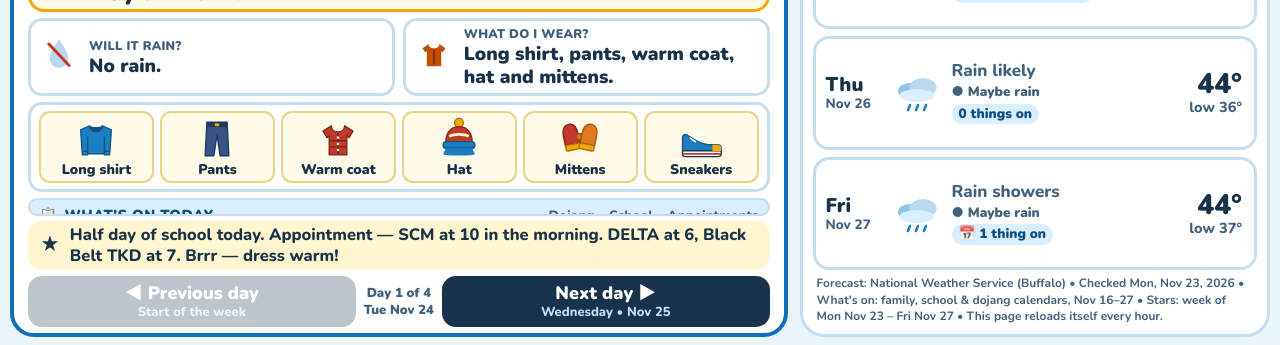
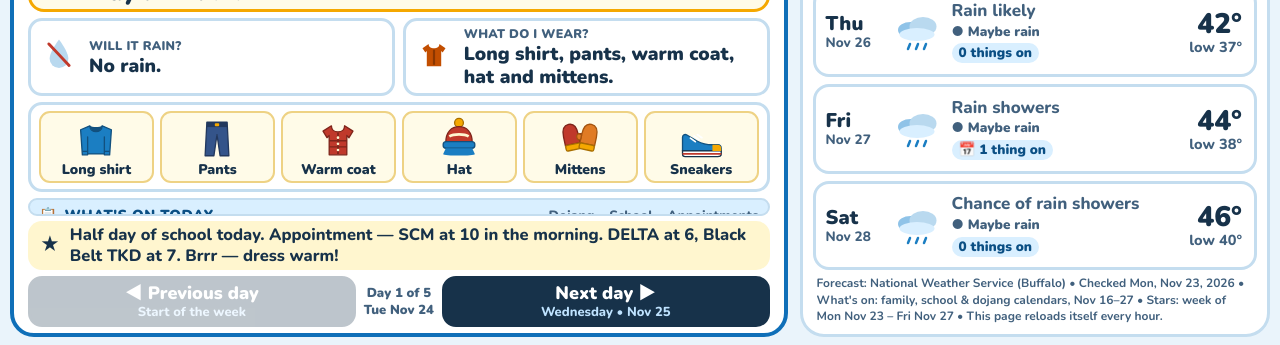
Before and after one commit to loop9-remixd/whatshouldiwear, a plain HTML site: page index.html in a window 1280 px wide. Shown: the part 455-800 px from the top of the page. Drawn offline with nearby package versions, Linux system fonts and the light colour scheme.

Commit message:
Weather board: morning refresh Tue Nov 24 — Tue 39/26, Wed 43/31, Thanksgiving 42/37 rain after 1pm, Fri 44/38, Sat 46/40 chance rain, Nov 28 added, stars 1 of 5

```diff
--- a/index.html
+++ b/index.html
@@ -611,7 +611,7 @@ function renderStars(){
      jacket if the morning is cold).
    - SNOW that day: add boots to the outfit.
    - Rain that day: add the umbrella note.
-   This week (Nov 16–27) has no snow days, so no outfit lists
+   This week (Nov 16–28) has no snow days, so no outfit lists
    boots; add them the first day snow appears in the forecast.
    Thanksgiving (Nov 26) now has rain likely and no snow in
    the forecast at all, so no outfit lists boots for it.
@@ -628,17 +628,18 @@ var DAYS = [
   { day:"Saturday", short:"Sat", date:"November 21", icon:"sunny", words:"Sunny", explain:"The sun is out most of the day. A warm, sunny day.", high:64, low:46, feel:"Warm and sunny.", rain:"No rain.", rainIcon:"no", wear:"T-shirt and shorts. Light jacket in the morning.", wearIcon:"jacket", events:[{time:"8:55–10:55am", name:"Tiger Instruction", type:"dojang"},{time:"11am–5pm", name:"Fall Fusion Tournament", type:"dojang"}], note:"Big dojang day! Tiger Instruction in the morning, then the Fall Fusion Tournament from 11 to 5.", tag:"" },
   { day:"Sunday", short:"Sun", date:"November 22", icon:"partly", words:"Partly sunny", explain:"Partly sunny. A little rain may fall after 1 in the morning.", high:65, low:43, feel:"Mild and partly sunny.", rain:"Maybe a little rain after 1am.", rainIcon:"maybe", wear:"T-shirt and shorts, with a jacket. Umbrella, just in case.", wearIcon:"umbrella", events:[{time:"9:45–11:45am", name:"Demo Team Practice", type:"dojang"},{time:"12:30–2pm", name:"Black Belt Test Practice #1 — Dillon helping", type:"dojang"}], note:"A little rain may come after 1 in the morning. Black Belt Test Practice at 12:30 — Dillon is helping.", tag:"WARMEST" },
   { day:"Monday", short:"Mon", date:"November 23", icon:"partly", words:"Partly sunny", explain:"Partly sunny. The sun and clouds share the sky. A slight chance of rain showers.", high:48, low:30, feel:"Colder. Bundle up!", rain:"Maybe a little rain.", rainIcon:"maybe", wear:"Long shirt, pants, warm coat, hat and mittens. Umbrella, just in case.", wearIcon:"umbrella", events:[{time:"4:15–5:15pm", name:"Private Lesson — Mr. Murray", type:"dojang"},{time:"5–6pm", name:"Skylar TKD", type:"dojang", cls:"skylar"},{time:"6–7pm", name:"Private Lesson — Rahmat U", type:"dojang"},{time:"7–8pm", name:"Black Belt TKD", type:"dojang"}], note:"Private lesson at 4:15, Skylar TKD at 5 o'clock, then a private lesson at 6 and Black Belt TKD at 7. It is cold — bundle up!", tag:"" },
-  { day:"Tuesday", short:"Tue", date:"November 24", icon:"partly", words:"Mostly sunny", explain:"Mostly sunny. The sun is out most of the day, with a few clouds.", high:39, low:25, feel:"Very cold! The coldest day of all.", rain:"No rain.", rainIcon:"no", wear:"Long shirt, pants, warm coat, hat and mittens.", wearIcon:"coat", events:[{time:"All day", name:"Half Day — Conference Day", type:"school"},{time:"10–11am", name:"Appointment — SCM", type:"appt"},{time:"6–7pm", name:"DELTA", type:"dojang"},{time:"7–8pm", name:"Black Belt TKD", type:"dojang"}], note:"Half day of school today. Appointment — SCM at 10 in the morning. DELTA at 6, Black Belt TKD at 7. Brrr — dress warm!", tag:"" },
-  { day:"Wednesday", short:"Wed", date:"November 25", icon:"partly", words:"Mostly sunny", explain:"Mostly sunny. The sun is out most of the day, with a few clouds.", high:44, low:31, feel:"Cold and mostly sunny.", rain:"No rain.", rainIcon:"no", wear:"Long shirt, pants, warm coat, hat and mittens.", wearIcon:"coat", events:[{time:"All day", name:"No School — Conference Day", type:"school"},{time:"9:20am", name:"Parent Teacher Conference", type:"school"},{time:"11am–12pm", name:"Appointment — J", type:"appt"},{time:"6–7pm", name:"Skylar TKD", type:"dojang", cls:"skylar"},{time:"7–8pm", name:"TKD Instructor Class", type:"dojang"},{time:"8–9pm", name:"Black Belt TKD", type:"dojang"}], note:"No school today — conference day. Parent Teacher Conference in the morning. Appointment — J at 11. Skylar TKD at 6 o'clock, then Instructor Class and Black Belt TKD.", tag:"" },
-  { day:"Thursday", short:"Thu", date:"November 26", icon:"cloudyRain", words:"Rain likely", explain:"Rain is likely after 7 in the morning. Cloudy all day. No snow today.", high:44, low:36, feel:"Cold, with rain.", rain:"Rain is likely.", rainIcon:"maybe", wear:"Long shirt, pants, warm coat, hat and mittens. Umbrella too.", wearIcon:"umbrella", events:[], note:"Thanksgiving Day! No TKD today — the dojang is closed. Rain is likely today.", tag:"THANKSGIVING" },
-  { day:"Friday", short:"Fri", date:"November 27", icon:"cloudyRain", words:"Rain showers", explain:"Rain showers. Cloudy all day.", high:44, low:37, feel:"Cold, with rain showers.", rain:"Rain showers.", rainIcon:"maybe", wear:"Long shirt, pants, warm coat, hat and mittens. Umbrella too.", wearIcon:"umbrella", events:[{time:"8:30–9:30am", name:"Appointment", type:"appt"}], note:"No school today. Appointment at 8:30 in the morning. No TKD today.", tag:"" }
+  { day:"Tuesday", short:"Tue", date:"November 24", icon:"partly", words:"Mostly sunny", explain:"Mostly sunny. The sun is out most of the day, with a few clouds.", high:39, low:26, feel:"Very cold! The coldest day of all.", rain:"No rain.", rainIcon:"no", wear:"Long shirt, pants, warm coat, hat and mittens.", wearIcon:"coat", events:[{time:"All day", name:"Half Day — Conference Day", type:"school"},{time:"10–11am", name:"Appointment — SCM", type:"appt"},{time:"6–7pm", name:"DELTA", type:"dojang"},{time:"7–8pm", name:"Black Belt TKD", type:"dojang"}], note:"Half day of school today. Appointment — SCM at 10 in the morning. DELTA at 6, Black Belt TKD at 7. Brrr — dress warm!", tag:"" },
+  { day:"Wednesday", short:"Wed", date:"November 25", icon:"partly", words:"Mostly sunny", explain:"Mostly sunny. The sun is out most of the day, with a few clouds.", high:43, low:31, feel:"Cold and mostly sunny.", rain:"No rain.", rainIcon:"no", wear:"Long shirt, pants, warm coat, hat and mittens.", wearIcon:"coat", events:[{time:"All day", name:"No School — Conference Day", type:"school"},{time:"9:20am", name:"Parent Teacher Conference", type:"school"},{time:"11am–12pm", name:"Appointment — J", type:"appt"},{time:"6–7pm", name:"Skylar TKD", type:"dojang", cls:"skylar"},{time:"7–8pm", name:"TKD Instructor Class", type:"dojang"},{time:"8–9pm", name:"Black Belt TKD", type:"dojang"}], note:"No school today — conference day. Parent Teacher Conference in the morning. Appointment — J at 11. Skylar TKD at 6 o'clock, then Instructor Class and Black Belt TKD.", tag:"" },
+  { day:"Thursday", short:"Thu", date:"November 26", icon:"cloudyRain", words:"Rain likely", explain:"Rain is likely after 1 in the afternoon. Cloudy all day. No snow today.", high:42, low:37, feel:"Cold, with rain.", rain:"Rain is likely.", rainIcon:"maybe", wear:"Long shirt, pants, warm coat, hat and mittens. Umbrella too.", wearIcon:"umbrella", events:[], note:"Thanksgiving Day! No TKD today — the dojang is closed. Rain is likely today.", tag:"THANKSGIVING" },
+  { day:"Friday", short:"Fri", date:"November 27", icon:"cloudyRain", words:"Rain showers", explain:"Rain showers. Cloudy all day.", high:44, low:38, feel:"Cold, with rain showers.", rain:"Rain showers.", rainIcon:"maybe", wear:"Long shirt, pants, warm coat, hat and mittens. Umbrella too.", wearIcon:"umbrella", events:[{time:"8:30–9:30am", name:"Appointment", type:"appt"}], note:"No school today. Appointment at 8:30 in the morning. No TKD today.", tag:"" },
+  { day:"Saturday", short:"Sat", date:"November 28", icon:"cloudyRain", words:"Chance of rain showers", explain:"A chance of rain showers. Mostly cloudy.", high:46, low:40, feel:"Mild and cloudy. Maybe some rain.", rain:"Maybe some rain showers.", rainIcon:"maybe", wear:"Long shirt, pants, warm coat, hat and mittens. Umbrella, just in case.", wearIcon:"umbrella", events:[], note:"Saturday — no school today. No TKD today — the dojang is closed for Thanksgiving.", tag:"" }
 ];
 
 /* One day at a time — the page always shows exactly 5 days: today
    plus the next 4 days, in order. Days already past are left out of
    the list entirely. Worked out from the viewer's own date every
    time the page loads, so yesterday drops off by itself each morning
-   with no rebuild. The DAYS data ends Fri Nov 27, the last day
+   with no rebuild. The DAYS data ends Sat Nov 28, the last day
    of this page's window. */
 var MONTHS = { January:0, February:1, March:2, April:3, May:4, June:5, July:6, August:7, September:8, October:9, November:10, December:11 };
 function todayIndex(){
@@ -672,7 +673,8 @@ var current = TODAY;
    Day — no school, and the letter does not advance •
    Nov 26 Thanksgiving — planned holiday, no school, and the
    letter does not advance • Nov 27 No School — planned
-   closure, no school, and the letter does not advance.
+   closure, no school, and the letter does not advance •
+   Nov 28 Saturday — no school, and the letter does not advance.
    The next school day after this page is Day A (Art). */
 var LETTER_ORDER = ["A","B","C","D","E","F"];
 var PLANNED_HOLIDAYS = { "November 25": true, "November 26": true, "November 27": true }; /* Nov 25 Conference Day (no school), Nov 26 Thanksgiving, Nov 27 No School (planned closure) */
```
